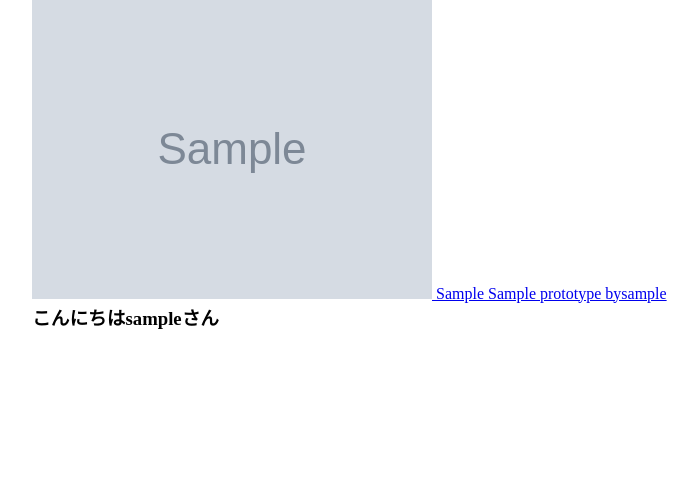
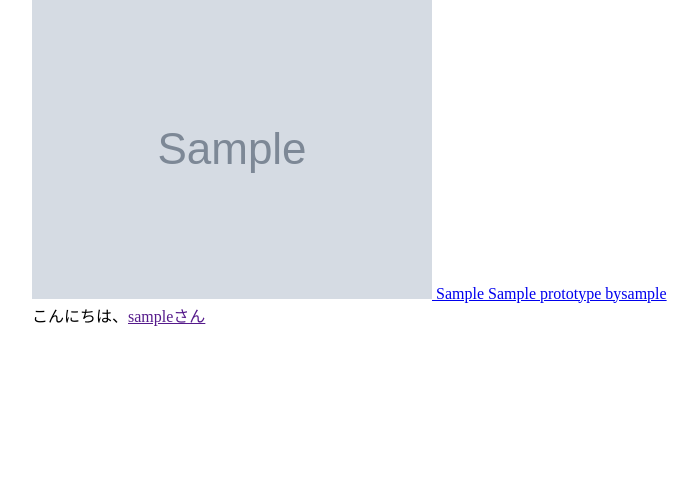
Before and after one commit to jumpei1409/protospace-b, a Django app: page / in a window 1280 px wide. Shown: the part 119-618 px from the top of the page, without its empty margins (228-926 px from the left). Run offline with Django 5.2, Linux system fonts and the light colour scheme; a user stored in the database is signed in; tables that the repository leaves empty hold one stand-in row (values such as "Sample post"); grey boxes marked "Sample" are stand-in pictures.

Commit message:
UI追加記述
プロトタイプの投稿ボタン、「こんにちは、〇〇さん」実装

```diff
--- a/templates/base.html
+++ b/templates/base.html
@@ -18,7 +18,7 @@
     {% if user.is_authenticated %}
     <div class="nav">
       <a href={% url 'users:logout' %}>ログアウト</a>
-      <a class="btn-nav" href="">New Proto</a>
+      <a class="btn-nav" href={% url 'Prototypes:create' %}>New Proto</a>
     </div>
 
     {% else %}
--- a/templates/prototypes/index.html
+++ b/templates/prototypes/index.html
@@ -17,7 +17,9 @@
   </div>
 {% endfor %}
 </div>
-  <h3>こんにちは{{user.nickname}}さん</h3>
 
+{% if user.is_authenticated %}
+  <p class="greeting">こんにちは、<a href="">{{ user.nickname }}さん</a></p>
+{% endif %}
 
 {% endblock content %}
```
